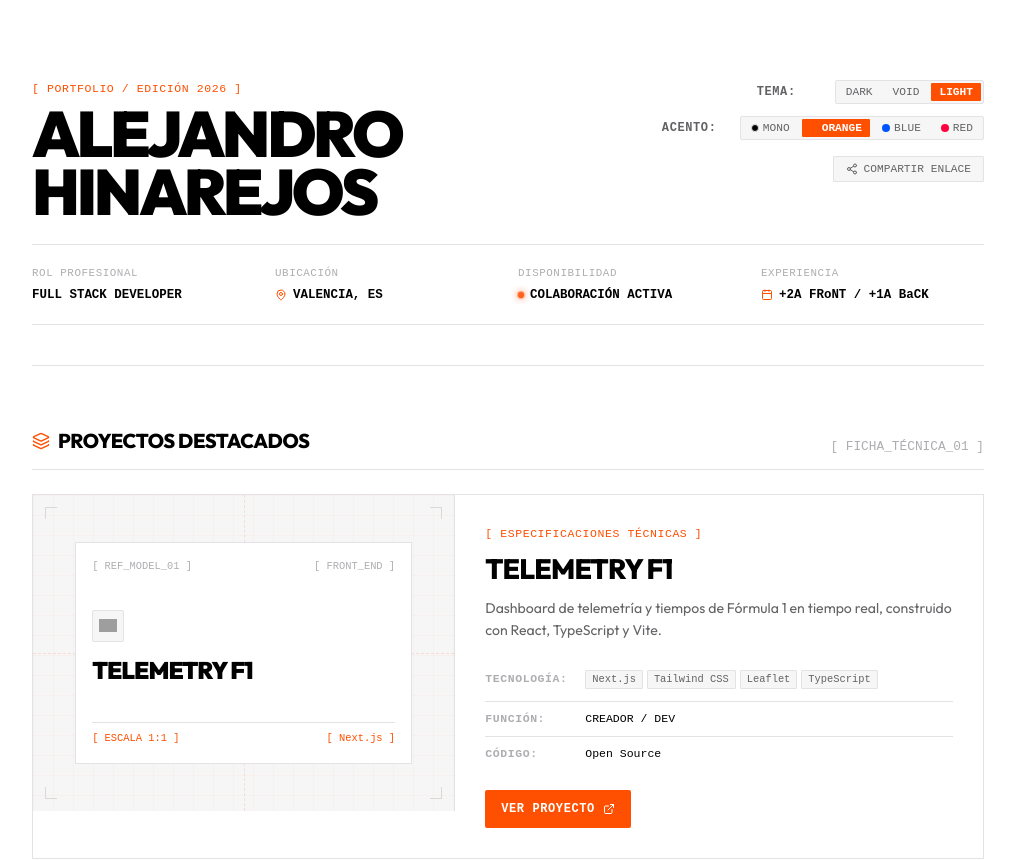
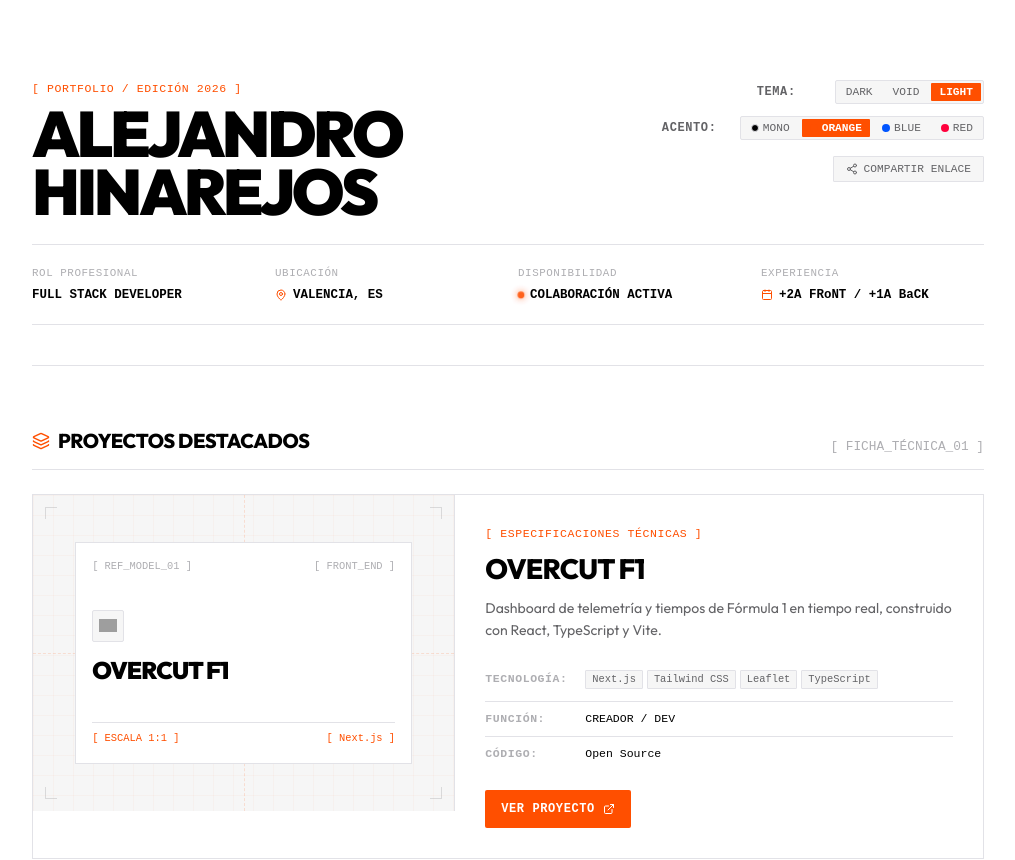
Before and after one commit to alehinarejos/portfolio-alehinarejos, a React (Vite) app: page / in a window 1280 px wide. Shown: the top 860 px of the page, without its empty margins (132-1147 px from the left). Built offline with nearby package versions, Linux system fonts and the light colour scheme; grey boxes are pictures that could not be loaded.

Commit message:
Update portfolioData.ts

```diff
--- a/src/data/portfolioData.ts
+++ b/src/data/portfolioData.ts
@@ -84,7 +84,7 @@ export const portfolioData: PortfolioData = {
 
   projects: [
     {
-      title: "Telemetry F1",
+      title: "Overcut F1",
       description:
         "Dashboard de telemetría y tiempos de Fórmula 1 en tiempo real, construido con React, TypeScript y Vite.",
       logo: "https://upload.wikimedia.org/wikipedia/commons/a/a7/React-icon.svg",
```
